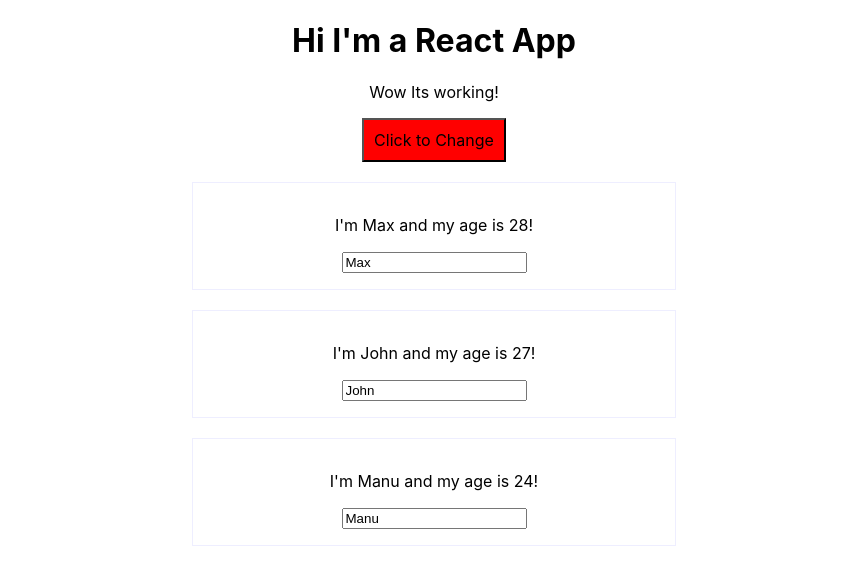
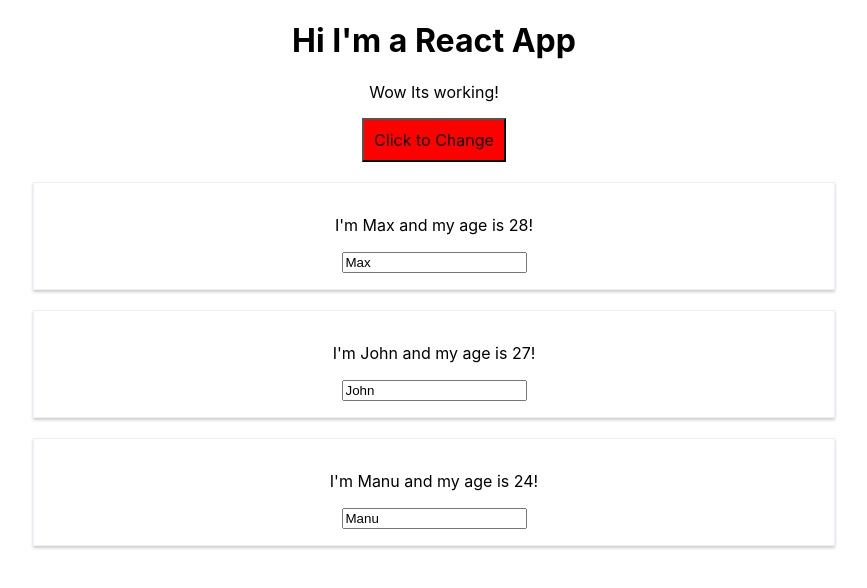
Before and after one commit to sanjeev2106/my-app, a React (Create React App) app: page / in a window 1280 px wide. Both pictures are taken after a click on the button "Click to Change". Shown: the top 588 px of the page, without its empty margins (206-1073 px from the left). Built offline with nearby package versions, Linux system fonts and the light colour scheme.

Commit message:
Styled Components Intro

```diff
--- a/package.json
+++ b/package.json
@@ -9,7 +9,8 @@
     "radium": "^0.26.0",
     "react": "^16.13.1",
     "react-dom": "^16.13.1",
-    "react-scripts": "^2.1.8"
+    "react-scripts": "^2.1.8",
+    "styled-components": "^5.1.1"
   },
   "scripts": {
     "start": "react-scripts start",
--- a/src/App.js
+++ b/src/App.js
@@ -1,10 +1,6 @@
 import React, { Component } from 'react';
 import './App.css';
-import Radium, {StyleRoot} from 'radium';
 import Person from './Person/Person';
-import './Person/Person.css'
-import { classes } from 'istanbul-lib-coverage';
-import { black } from 'color-name';
 
 class App extends Component{
   state = {
@@ -60,7 +56,7 @@
       cursor: 'pointer',
       ':hover': {
         backgroundColor: '#d9ff66',
-        color: black
+        color: 'black'
       }
     };
 
@@ -84,7 +80,7 @@
 
       myStyle[':hover'] = {
         backgroundColor: '#ff8080',
-        color: black
+        color: 'black'
       }
 
       const classes = [];
@@ -99,16 +95,14 @@
       var myClass = classes.join(' ');
     }
     return (
-      <StyleRoot>
         <div className="App">
-        <h1>Hi I'm a React App</h1>
-        <p className={myClass}>Wow Its working!</p>
-        <button style={myStyle} onClick={this.togglePersonHandler}>Click to Change</button>
-        {persons}
+          <h1>Hi I'm a React App</h1>
+          <p className={myClass}>Wow Its working!</p>
+          <button style={myStyle} onClick={this.togglePersonHandler}>Click to Change</button>
+          {persons}
         </div>
-      </StyleRoot>
     )
   }
 }
 
-export default Radium(App);
+export default App;
--- a/src/Person/Person.css
+++ b/src/Person/Person.css
@@ -1,8 +1,12 @@
-.Person {
+/* .Person {
     width: 60%;
     margin: auto;
     border: 1px solid #eef;
     padding: 16px;
     text-align: center;
     margin-top: 20px;
-}
+} */
+
+/* '@media (min-width: 500px)': {
+    width:'450px'
+} */
--- a/src/Person/Person.js
+++ b/src/Person/Person.js
@@ -1,5 +1,19 @@
 import React from 'react';
-import Radium from 'radium';
+import styled from 'styled-components'
+
+const StyledDiv = styled.div`
+  width: 60%;
+  margin: 20px auto;
+  border: 1px solid #eef;
+  padding: 16px;
+  text-align: center;
+  box-shadow: 0 2px 3px #ccc;
+
+  @media (min-width: 500px) {
+    width:'450px';
+}
+`;
+
 const person = (props) => {
     const style = {
     '@media (min-width: 500px)': {
@@ -8,13 +22,14 @@
 };
 
     return (
-        <div className="Person" style={style} onClick={props.click}>
+        //<div className="Person" style={style} onClick={props.click}>
+        <StyledDiv>
             <p>I'm {props.name} and my age is {props.age}!</p>
             <p>{props.children}</p>
             <input type="text" onChange={props.changed} value={props.name}/>
-        </div>
+        </StyledDiv>
 
     )
 };
 
-export default Radium(person);
+export default person;
```
Also changed, not shown: 1 other file (tests, documents, lock files or other folders).
